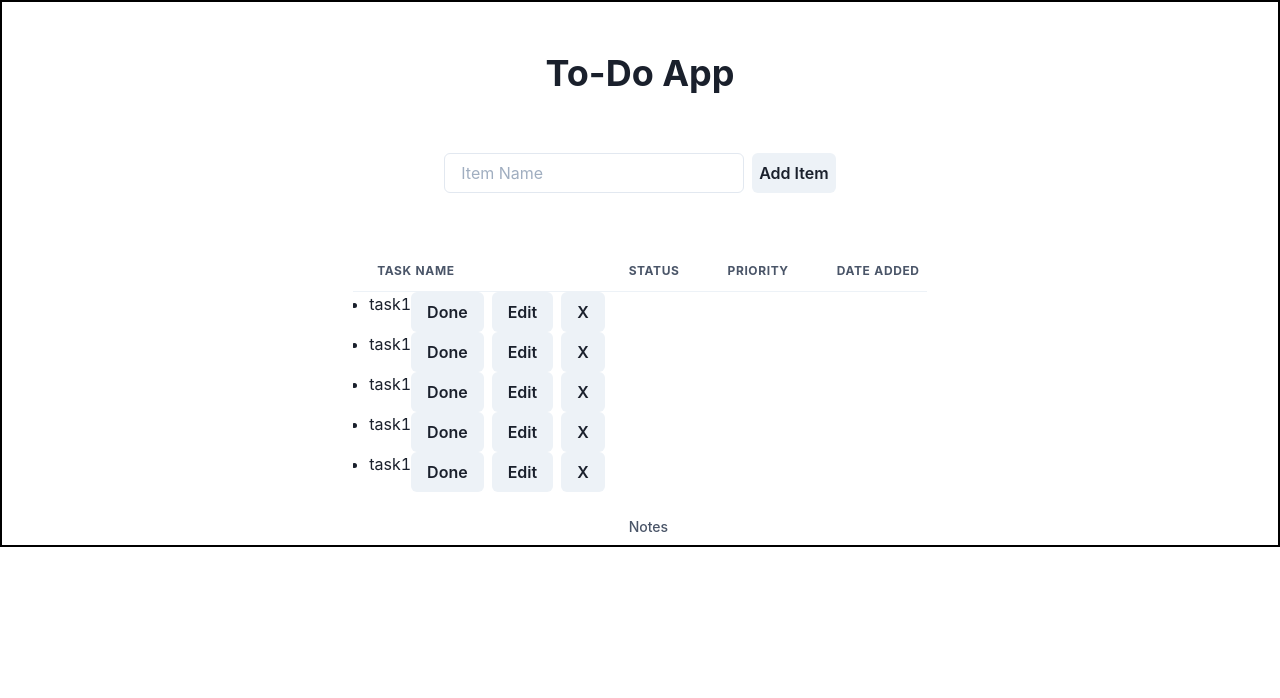
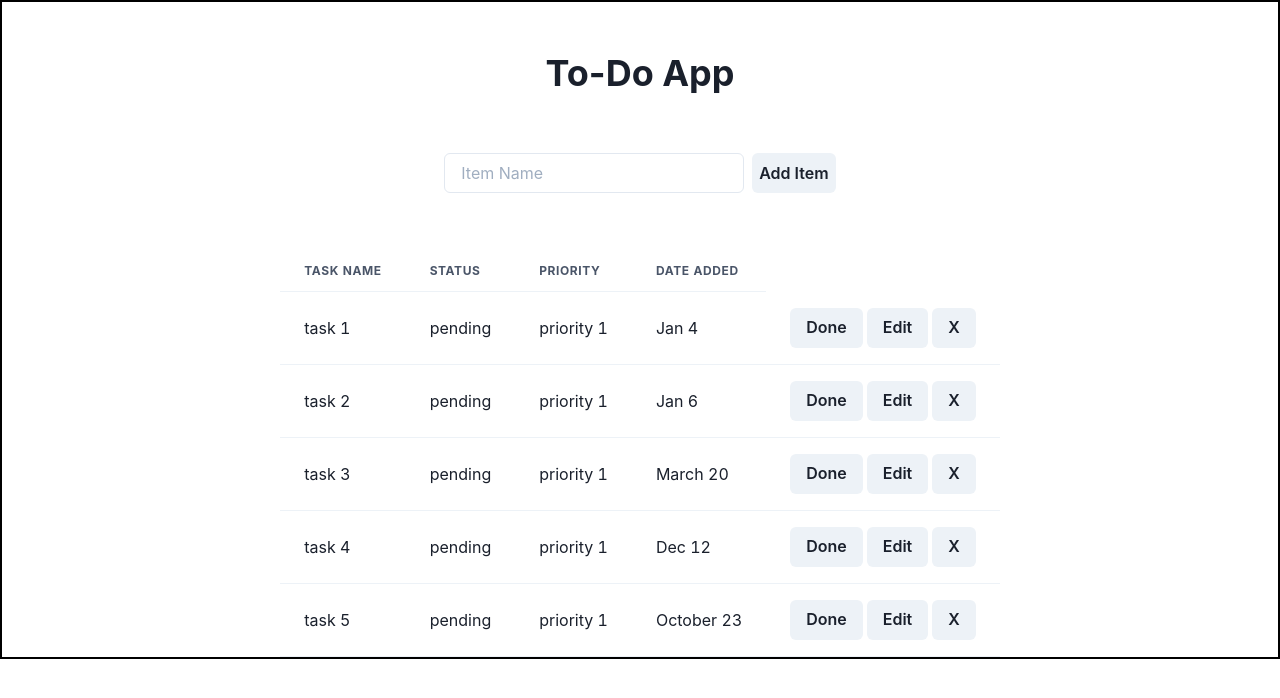
Before and after one commit to beamariano/next-to-do, a Next.js app: page / in a window 1280 px wide. Shown: the top 698 px of the page. Built offline with nearby package versions, Linux system fonts and the light colour scheme.

Commit message:
fix: table ui and sample data

```diff
--- a/pages/index.js
+++ b/pages/index.js
@@ -22,39 +22,39 @@ import ToDoTable from "../src/components/ToDoTable";
 const Home = () => {
   const [tasks, setTasks] = useState([
     {
-      date_added: "1656574906",
-      name: "task1",
+      id: 1,
+      date_due: "Jan 4",
+      name: "task 1",
       priority: "priority 1",
       status: "pending",
-      id: "1",
     },
     {
-      date_added: "1656574906",
-      name: "task1",
+      id: 2,
+      date_due: "Jan 6",
+      name: "task 2",
       priority: "priority 1",
       status: "pending",
-      id: "1",
     },
     {
-      date_added: "1656574906",
-      name: "task1",
+      id: 3,
+      date_due: "March 20",
+      name: "task 3",
       priority: "priority 1",
       status: "pending",
-      id: "1",
     },
     {
-      date_added: "1656574906",
-      name: "task1",
+      id: 4,
+      date_due: "Dec 12",
+      name: "task 4",
       priority: "priority 1",
       status: "pending",
-      id: "1",
     },
     {
-      date_added: "1656574906",
-      name: "task1",
+      id: 5,
+      date_due: "October 23",
+      name: "task 5",
       priority: "priority 1",
       status: "pending",
-      id: "1",
     },
   ]);
 
@@ -66,7 +66,7 @@ const Home = () => {
     let newItemObject = {
       id: uuidv4(),
       name: newItem,
-      date_added: new Date(),
+      date_due: new Date(),
       priority: newItemPriority,
       status: newItemStatus,
     };
@@ -119,7 +119,8 @@ const Home = () => {
             Add Item
           </Button>
         </HStack>
-        <Container>
+        <Center>
+          <Container maxW="1440px" w="100%">
             <ToDoTable
               tasks={tasks}
               done={done}
@@ -127,6 +128,7 @@ const Home = () => {
               removeItem={removeItem}
             />
           </Container>
+        </Center>
       </VStack>
     </Container>
   );
--- a/src/components/ToDoTable.js
+++ b/src/components/ToDoTable.js
@@ -29,7 +29,7 @@ const ToDoTable = ({ tasks }) => {
   return (
     <TableContainer w="100%">
       <Table variant="simple">
-        <TableCaption>Notes</TableCaption>
+        {/* <TableCaption>Notes</TableCaption> */}
         <Thead>
           <Tr>
             <Th>Task Name</Th>
@@ -39,15 +39,25 @@ const ToDoTable = ({ tasks }) => {
           </Tr>
         </Thead>
         <Tbody>
-          <UnorderedList>
+          {/* <UnorderedList> */}
           {tasks.map((task, index) => (
-              <ListItem key={index}>
-                <Tr>
-                  <Flex dir="row" justifyContent="space-between">
+            <Tr key={index}>
+              <Td>
                 <Box>
                   <Text>{task.name}</Text>
                 </Box>
-                    <HStack spacing={2}>
+              </Td>
+              <Td>
+                <Text>{task.status}</Text>
+              </Td>
+              <Td>
+                <Text>{task.priority}</Text>
+              </Td>
+              <Td>
+                <Text>{task.date_due}</Text>
+              </Td>
+              <Td>
+                <HStack spacing={1}>
                   <Button onClick={() => done(task.id)}>Done</Button>
                   <Button ml={10} onClick={() => editItem(task.id)}>
                     Edit
@@ -56,11 +66,10 @@ const ToDoTable = ({ tasks }) => {
                     X
                   </Button>
                 </HStack>
-                  </Flex>
+              </Td>
             </Tr>
-              </ListItem>
           ))}
-          </UnorderedList>
+          {/* </UnorderedList> */}
         </Tbody>
       </Table>
     </TableContainer>
```
Lines whose indentation alone changed are shown as unchanged.
